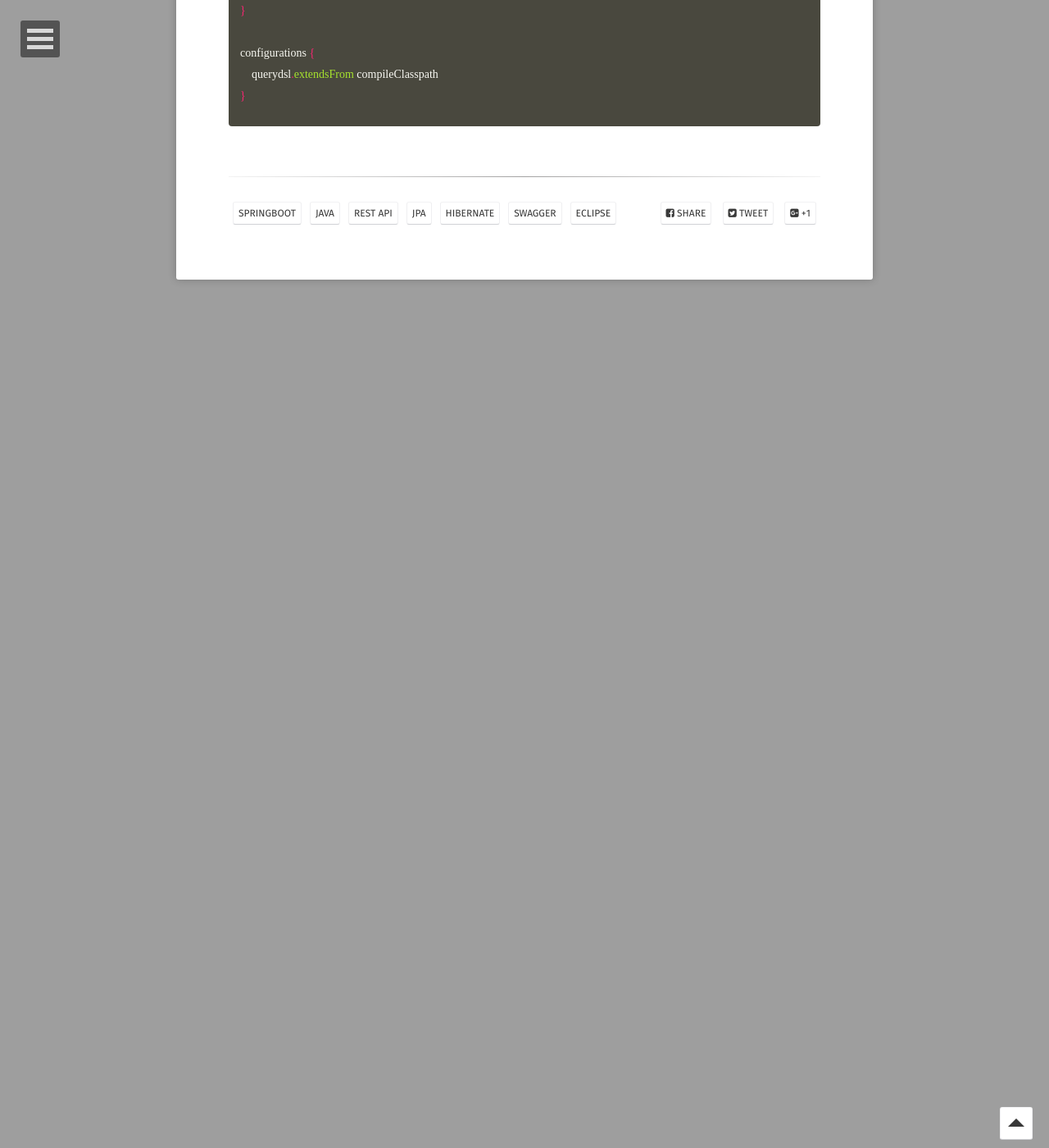
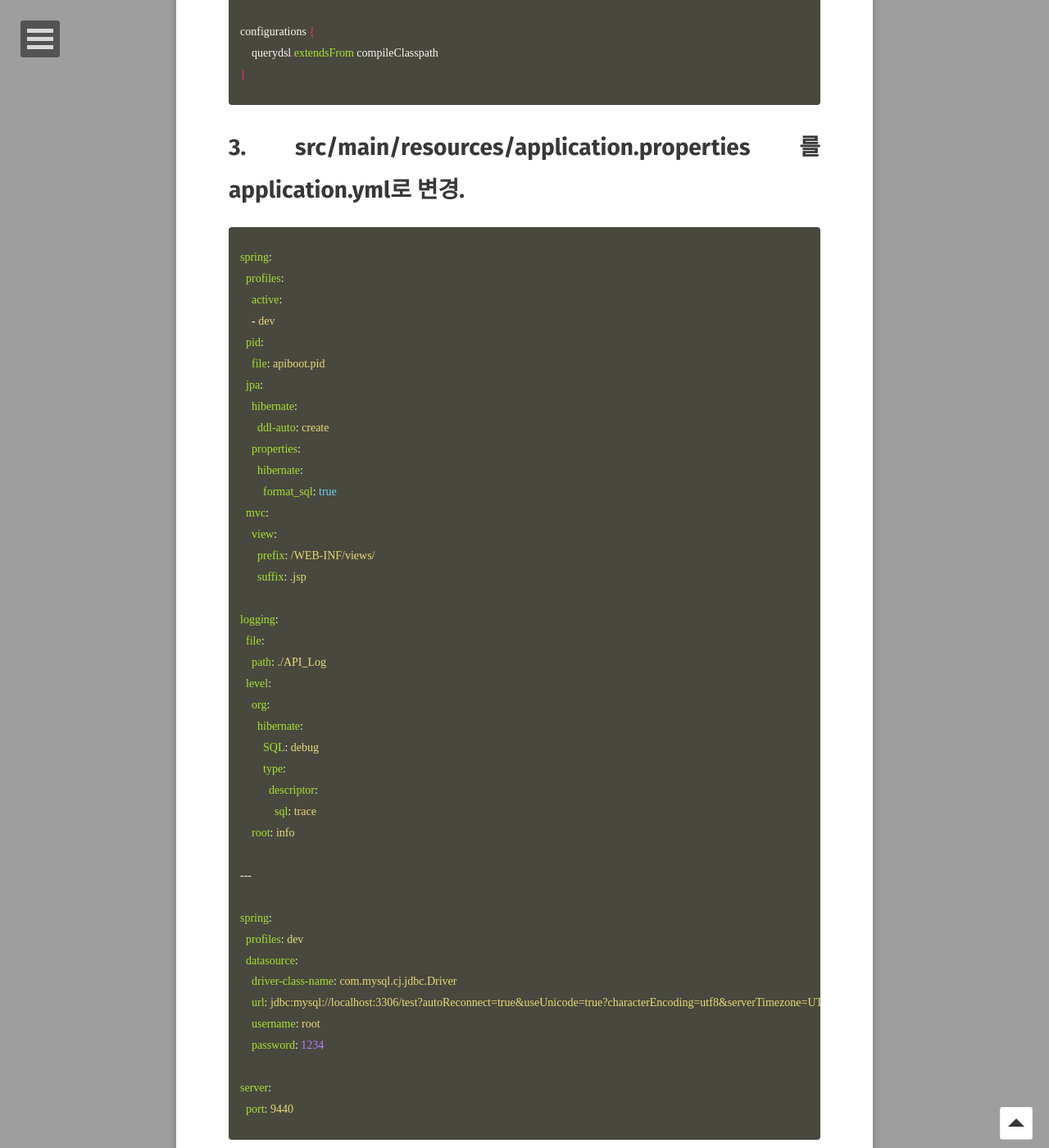
Before and after one commit to GayeonYoon/GayeonYoon.github.io, a Jekyll site: the page built from _posts/2021-07-30-REST_API_POST_1.md, in a window 1280 px wide and 1400 px high, scrolled down 5299 px. Shown: the whole window at 82% size. Built offline with Jekyll 4.4.1, drawn with Linux system fonts in a browser that asks for light colours; some web fonts are replaced; before the commit the page ends 5640 px from its top, so only the background shows below that; some of the changed text lies outside the part shown.

Commit message:
Update 2021-07-30-REST_API_POST_1.md

```diff
--- a/_posts/2021-07-30-REST_API_POST_1.md
+++ b/_posts/2021-07-30-REST_API_POST_1.md
@@ -34,8 +34,6 @@ Project <b>Name</b> 입력, Type은 <b>Gradle</b>로 선택.
 # 2. build.gradle 에서 dependencies 등을 추가함.
 
 {% highlight gradle %}
-{% raw %}
-
 buildscript {
    dependencies {
        classpath("gradle.plugin.com.ewerk.gradle.plugins:querydsl-plugin:1.0.10")
@@ -153,5 +151,50 @@ compileQuerydsl {
 configurations {
     querydsl.extendsFrom compileClasspath
 }
-{% endraw %}
 {% endhighlight %}
+
+
+# 3. src/main/resources/application.properties 를 application.yml로 변경.
+{% highlight yml %}
+spring:
+  profiles:
+    active:
+    - dev
+  pid:
+    file: apiboot.pid
+  jpa:
+    hibernate:
+      ddl-auto: create
+    properties:
+      hibernate:
+        format_sql: true
+  mvc:
+    view:
+      prefix: /WEB-INF/views/
+      suffix: .jsp
+
+logging:
+  file:
+    path: ./API_Log
+  level:
+    org:
+      hibernate:
+        SQL: debug
+        type:
+          descriptor:
+            sql: trace
+    root: info
+
+---
+
+spring:
+  profiles: dev
+  datasource:
+    driver-class-name: com.mysql.cj.jdbc.Driver
+    url: jdbc:mysql://localhost:3306/test?autoReconnect=true&useUnicode=true?characterEncoding=utf8&serverTimezone=UTC
+    username: root
+    password: 1234
+
+server:
+  port: 9440
+{% endhighlight %}
```
